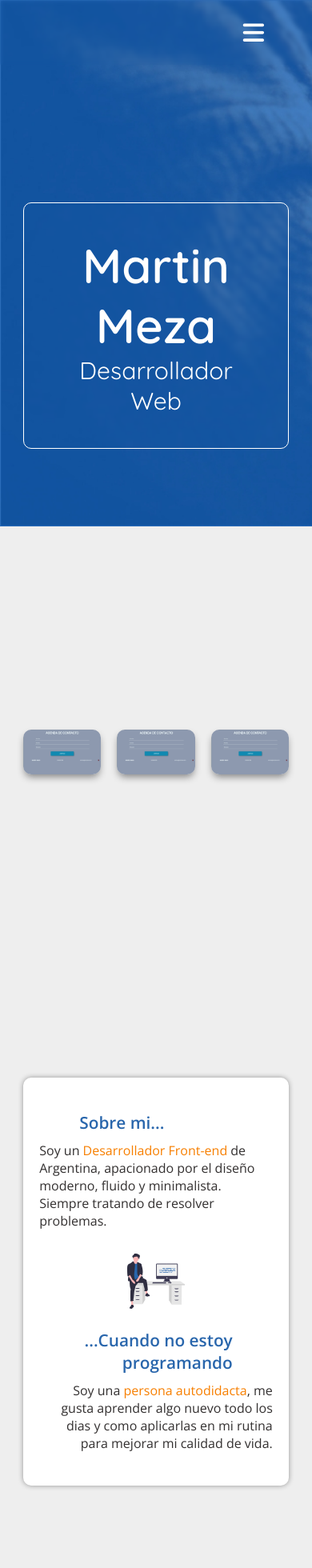
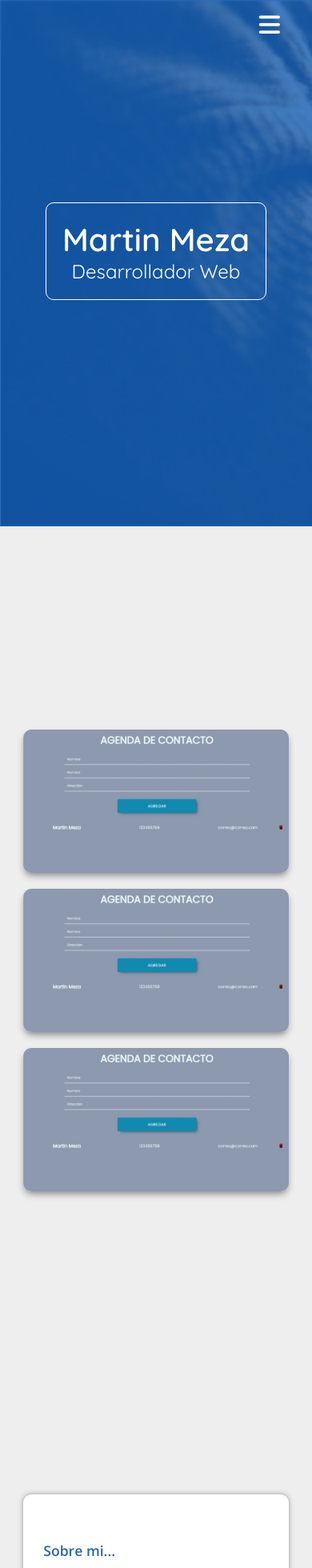
Before and after one commit to martinmeza0/mi-portafolio, a React (Create React App) app: page / in a window 390 px wide. Shown: the top 1960 px of the page at 80% size. Built offline with nearby package versions, Linux system fonts and the light colour scheme.

Commit message:
version final, retocar algunos detalles

```diff
--- a/src/css/App.css
+++ b/src/css/App.css
@@ -154,7 +154,7 @@ main .container {
   top: 10%;
   left: 25%;
   right: 25%;
-  bottom: 10%;
+  bottom: 20%;
   background: none;
   text-align: right;
 }
@@ -448,7 +448,6 @@ footer .container {
     top: 10%;
     left: 20%;
     right: 20%;
-    bottom: 10%;
   }
 }
 
@@ -459,37 +458,106 @@ footer .container {
     background: none;
     background-filter: none;
     blur: none;
+    z-index: 2;
+    padding: 0;
   }
   nav .checkbtn {
     display: block;
-    z-index: 2;
+    margin-top: 10px;
+    position: relative;
+    z-index: 3;
   }
   nav ul {
-    position: fixed;
-    z-index: 1;
-    width: 30%;
-    height: 50vh;
-    -webkit-box-shadow: 0px 3px 11px -5px rgba(0, 0, 0, 0.75);
-            box-shadow: 0px 3px 11px -5px rgba(0, 0, 0, 0.75);
+    position: absolute;
+    width: 30vw;
+    padding-top: 2rem;
+    height: 100vh;
+    right: -100%;
     background-color: rgba(11, 42, 79, 0.2);
     -webkit-backdrop-filter: blur(2px);
             backdrop-filter: blur(2px);
-    padding-top: 50px;
-    /* When the menu button is not clicked, the ul element is hidden */
-    right: -100%;
-    text-align: right;
     -webkit-transition: all .5s;
     transition: all .5s;
+    display: -webkit-box;
+    display: -ms-flexbox;
+    display: flex;
+    -webkit-box-orient: vertical;
+    -webkit-box-direction: normal;
+        -ms-flex-direction: column;
+            flex-direction: column;
+    -webkit-box-align: center;
+        -ms-flex-align: center;
+            align-items: center;
+    -webkit-box-pack: start;
+        -ms-flex-pack: start;
+            justify-content: flex-start;
   }
   nav ul li {
-    display: block;
-    margin: 30px 20px;
-    line-height: 1.875em;
-    font-size: 20px;
+    margin-top: 70px;
+  }
+  nav ul li a {
+    font-size: 1.25rem;
   }
   nav #check:checked ~ ul {
-    /* when the menu button is clicked, the ul element appears from the right */
     right: 0;
+  }
+  main .container {
+    -ms-grid-columns: (1fr)[2];
+        grid-template-columns: repeat(2, 1fr);
+  }
+  .contacto .container {
+    width: 60%;
+  }
+  .contacto form {
+    width: 80%;
+  }
+}
+
+@media screen and (max-width: 26.5625rem) {
+  header .nombre-profesion {
+    padding: 20px;
+  }
+  header .nombre-profesion h1 {
+    font-size: 2.5rem;
+  }
+  header .nombre-profesion h2 {
+    font-size: 1.5rem;
+  }
+  nav ul {
+    width: 50vw;
+  }
+  main .container {
+    -ms-grid-columns: 1fr;
+        grid-template-columns: 1fr;
+  }
+  .Modal {
+    top: 10%;
+    left: 5%;
+    right: 5%;
+  }
+  .card-container {
+    -webkit-box-orient: vertical;
+    -webkit-box-direction: normal;
+        -ms-flex-direction: column;
+            flex-direction: column;
+    -ms-flex-line-pack: justify;
+        align-content: space-between;
+  }
+  .acerca-de .informacion {
+    padding: 5vh 15px;
+  }
+  .acerca-de .informacion h3, .acerca-de .informacion h4 {
+    font-size: 1.1rem;
+    margin: 15px 10px;
+  }
+  .acerca-de .informacion img {
+    width: 50%;
+  }
+  .contacto .container {
+    width: 80%;
+  }
+  .contacto form {
+    width: 100%;
   }
 }
 /*# sourceMappingURL=App.css.map */
--- a/src/css/_Proyecto.sass
+++ b/src/css/_Proyecto.sass
@@ -21,7 +21,7 @@
     top: 10%
     left: 25%
     right: 25%
-    bottom: 10%
+    bottom: 20%
     background: none
     text-align: right
 
--- a/src/css/_Responsive_design.sass
+++ b/src/css/_Responsive_design.sass
@@ -4,13 +4,12 @@
     nav
         ul
             margin-right: 0
-
     //main
     .Modal
         top: 10%
         left: 20%
         right: 20%
-        bottom: 10%
+
 //Tablet
 @media screen and (max-width: 48rem)
     nav
@@ -18,28 +17,72 @@
         background: none
         background-filter: none
         blur: none
+        z-index: 2
+        padding: 0
         .checkbtn
             display: block
-            z-index: 2
+            margin-top: 10px
+            position: relative
+            z-index: 3
         ul
-            position: fixed
-            z-index: 1
-            width: 30%
-            height: 50vh
-            box-shadow: 0px 3px 11px -5px rgba(0,0,0,0.75)
+            position: absolute
+            width: 30vw
+            padding-top: 2rem
+            height: 100vh
+            right: -100%
             background-color: rgba(#0b2a4f, .2)
             backdrop-filter: blur(2px)
-            padding-top: 50px
-            /* When the menu button is not clicked, the ul element is hidden */
-            right: -100%
-            text-align: right
             transition: all .5s
+            display: flex
+            flex-direction: column
+            align-items: center
+            justify-content: flex-start
             li
-                display: block
-                margin: 30px 20px
-                line-height: 1.875em
+                margin-top: 70px
                 a
-                font-size: 20px
+                    font-size: 1.25rem
         #check:checked ~ ul
-            /* when the menu button is clicked, the ul element appears from the right */
             right: 0
+
+    main .container
+        grid-template-columns: repeat(2, 1fr)
+
+    .contacto
+        .container
+            width: 60%
+        form
+            width: 80%
+
+//Mobile
+@media screen and (max-width: 26.5625rem)
+    header
+        .nombre-profesion
+            padding: 20px
+            h1
+                font-size: 2.5rem
+            h2
+                font-size: 1.5rem
+    nav ul
+        width: 50vw
+    main .container
+        grid-template-columns: 1fr
+    .Modal
+        top: 10%
+        left: 5%
+        right: 5%
+    .card-container
+        flex-direction: column
+        align-content: space-between
+    .acerca-de .informacion
+        padding: 5vh 15px
+        h3,h4
+            font-size: 1.1rem
+            margin: 15px 10px
+        img
+            width: 50%
+
+    .contacto
+        .container
+            width: 80%
+        form
+            width: 100%
```
Also changed, not shown: 1 other file (tests, documents, lock files or other folders).
